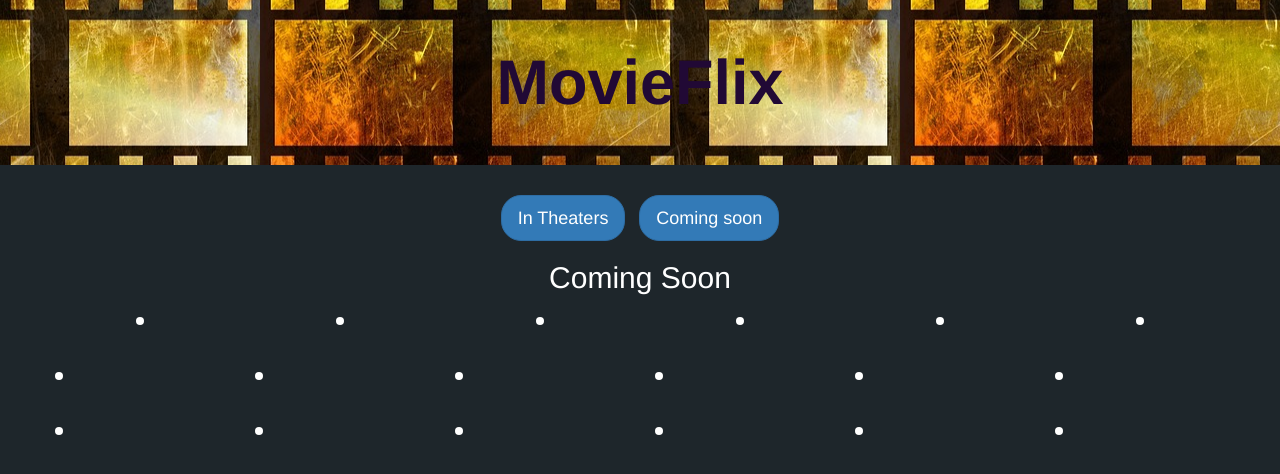
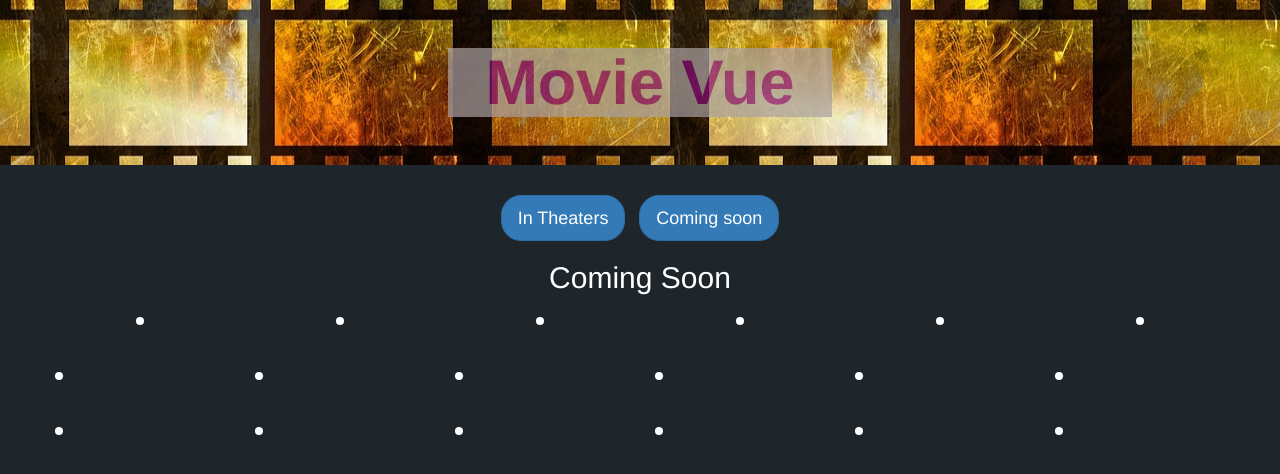
Before and after one commit to NawarYossef/movie-app, a website: page public/index.html in a window 1280 px wide. Drawn offline with nearby package versions, Linux system fonts and the light colour scheme; no server answers.

Commit message:
add backgorund and font color for header

```diff
--- a/public/index.html
+++ b/public/index.html
@@ -15,8 +15,8 @@
  <body>
   <header>
     <section class="jumbotron text-center">
-      <div class="container">
-        <h1 class=" n-heading">MovieFlix</h1>
+      <div class="container head-container ">
+        <h1 class=" n-heading">Movie Vue</h1>
       </div>
     </section>
   </header>
--- a/public/js/movies.js
+++ b/public/js/movies.js
@@ -10,7 +10,7 @@ let movies = {
     $(function() {
       $(".coming-soon").click(function() {
         $("img").each(function(idx, ele){
-          $(this).attr("src", `https://image.tmdb.org/t/p/w500${data.results[idx]["poster_path"]}`)
+          $(this).attr("src", `https://image.tmdb.org/t/p/original${data.results[idx]["poster_path"]}`)
         })
       })
     })
@@ -20,7 +20,7 @@ let movies = {
     $(function() {
       $(".in-theaters").click(function() {
         $("img").each(function(idx, ele){
-          $(this).attr("src", `https://image.tmdb.org/t/p/w500${data.results[idx]["poster_path"]}`)
+          $(this).attr("src", `https://image.tmdb.org/t/p/original${data.results[idx]["poster_path"]}`)
         })
       })
     })
--- a/public/stylesheets/main.css
+++ b/public/stylesheets/main.css
@@ -10,10 +10,16 @@ body {
 }
 
 .jumbotron h1 {
-	color: #210935;
+	color: #880c77;
 	font-weight: bold
 }
 
+.head-container {
+	width: 30%;
+	height: 20%;
+	background-color: rgb(172, 161, 161);
+	opacity: 0.7;
+}
 .btn  {
 	outline: none !important;
 	border-radius: 20px;
```
